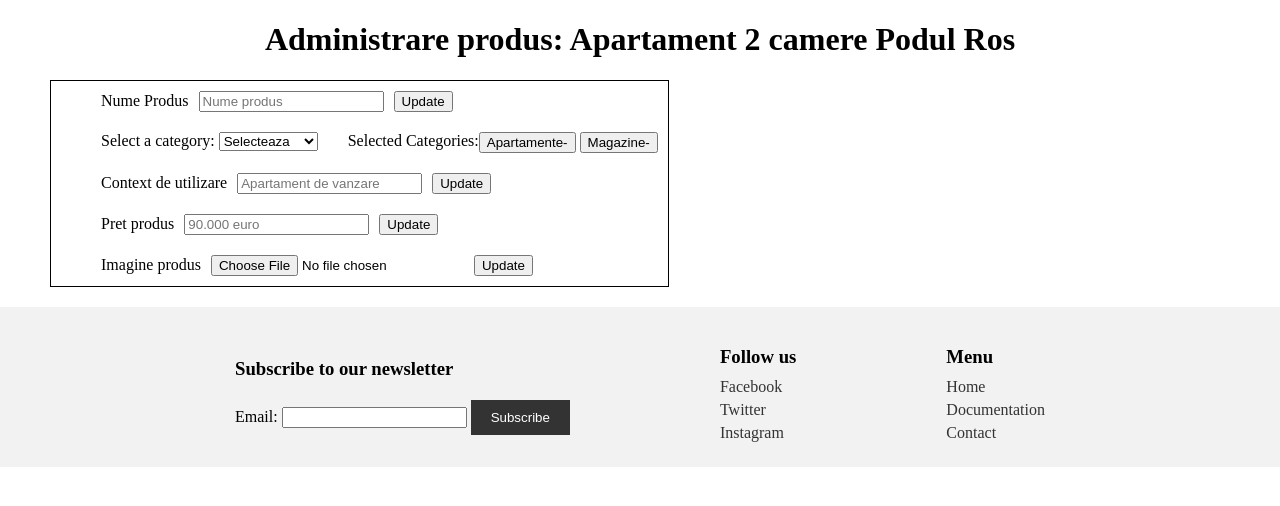
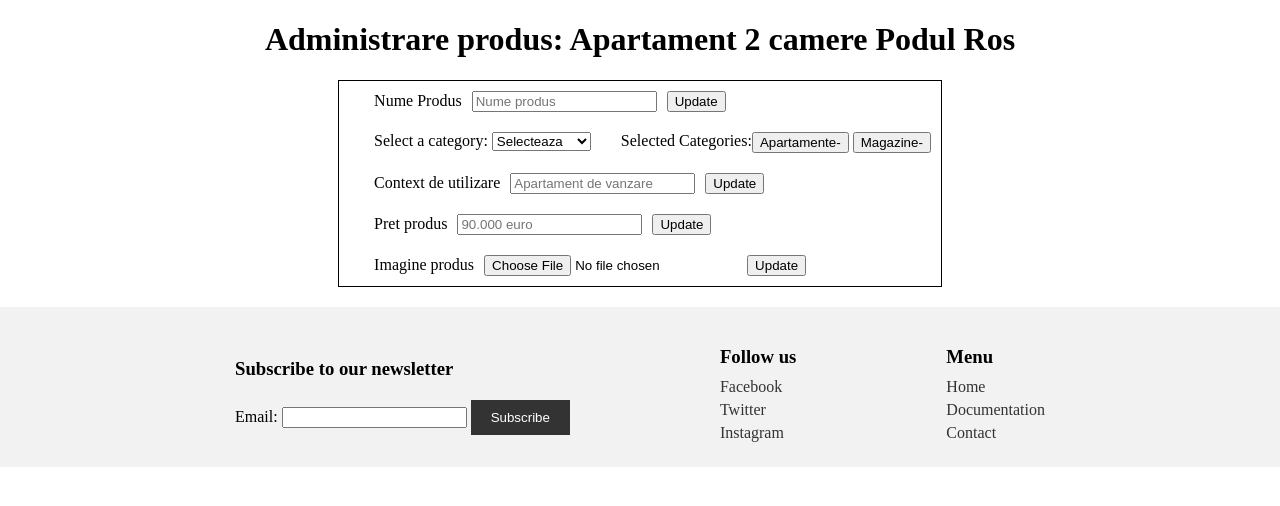
Before and after one commit to GalatanuBogdan/Object-Classes-Management, a PHP site: page /administrareProdus.html in a window 1280 px wide. Shown: the part 82-588 px from the top of the page. Run offline with PHP 8.4, Linux system fonts and the light colour scheme.

Commit message:
centered product edit section

```diff
--- a/administrareProdus.html
+++ b/administrareProdus.html
@@ -27,8 +27,9 @@
 
 <h1 style="text-align: center">Administrare produs: Apartament 2 camere Podul Ros</h1>
 
+<section style="display: flex; justify-content: center">
     <div class="edit-product-container">
-    <form style="display: flex; justify-content: flex-start; align-items: center; margin-left: 50px ">
+        <form style="display: flex; justify-content: flex-start; align-items: center; margin-left: 35px ">
             <label for="product-name" style="margin-right: 10px">Nume Produs</label>
             <input type="text" id="product-name" name="product-name" placeholder="Nume produs">
             <button type="submit" style="margin: 10px;">Update</button>
@@ -55,26 +56,26 @@
             </div>
         </div>
 
-    <form style="display: flex; justify-content: flex-start; align-items: center; margin-left: 50px ">
+        <form style="display: flex; justify-content: flex-start; align-items: center; margin-left: 35px ">
             <label for="product-context" style="margin-right: 10px">Context de utilizare</label>
             <input type="text" id="product-context" name="product-context" placeholder="Apartament de vanzare">
             <button type="submit" style="margin: 10px;">Update</button>
         </form>
 
 
-    <form style="display: flex; justify-content: flex-start; align-items: center; margin-left: 50px ">
+        <form style="display: flex; justify-content: flex-start; align-items: center; margin-left: 35px ">
             <label for="product-price" style="margin-right: 10px">Pret produs</label>
             <input type="text" id="product-price" name="product-price" placeholder="90.000 euro">
             <button type="submit" style="margin: 10px;">Update</button>
         </form>
 
-    <form style="display: flex; justify-content: flex-start; align-items: center; margin-left: 50px ">
+        <form style="display: flex; justify-content: flex-start; align-items: center; margin-left: 35px ">
             <label for="product-image" style="margin-right: 10px">Imagine produs</label>
             <input type="file" id="product-image" name="product-image">
             <button type="submit" style="margin: 10px;">Update</button>
         </form>
     </div>
-
+</section>
 
 <footer>
     <div class="footer-container">
--- a/css/category-selector.css
+++ b/css/category-selector.css
@@ -1,7 +1,7 @@
 .search-bar{
     display: flex;
     flex-direction: column;
-    margin: 10px 10px 10px 50px;
+    margin: 10px 10px 10px 35px;
 }
 
 .select-category{
@@ -14,11 +14,3 @@
     display: flex;
     flex-direction: row;
 }
-
-.edit-product-container{
-    display: flex;
-    flex-direction: column;
-    margin-left: 50px;
-    width: fit-content;
-    border: 1px solid black;
-}
--- a/css/products.css
+++ b/css/products.css
@@ -108,3 +108,11 @@
 
 .manage-categories .add-category{
 }
+
+
+.edit-product-container{
+    display: flex;
+    flex-direction: column;
+    width: fit-content;
+    border: 1px solid black;
+}
```
Lines whose indentation alone changed are shown as unchanged.
